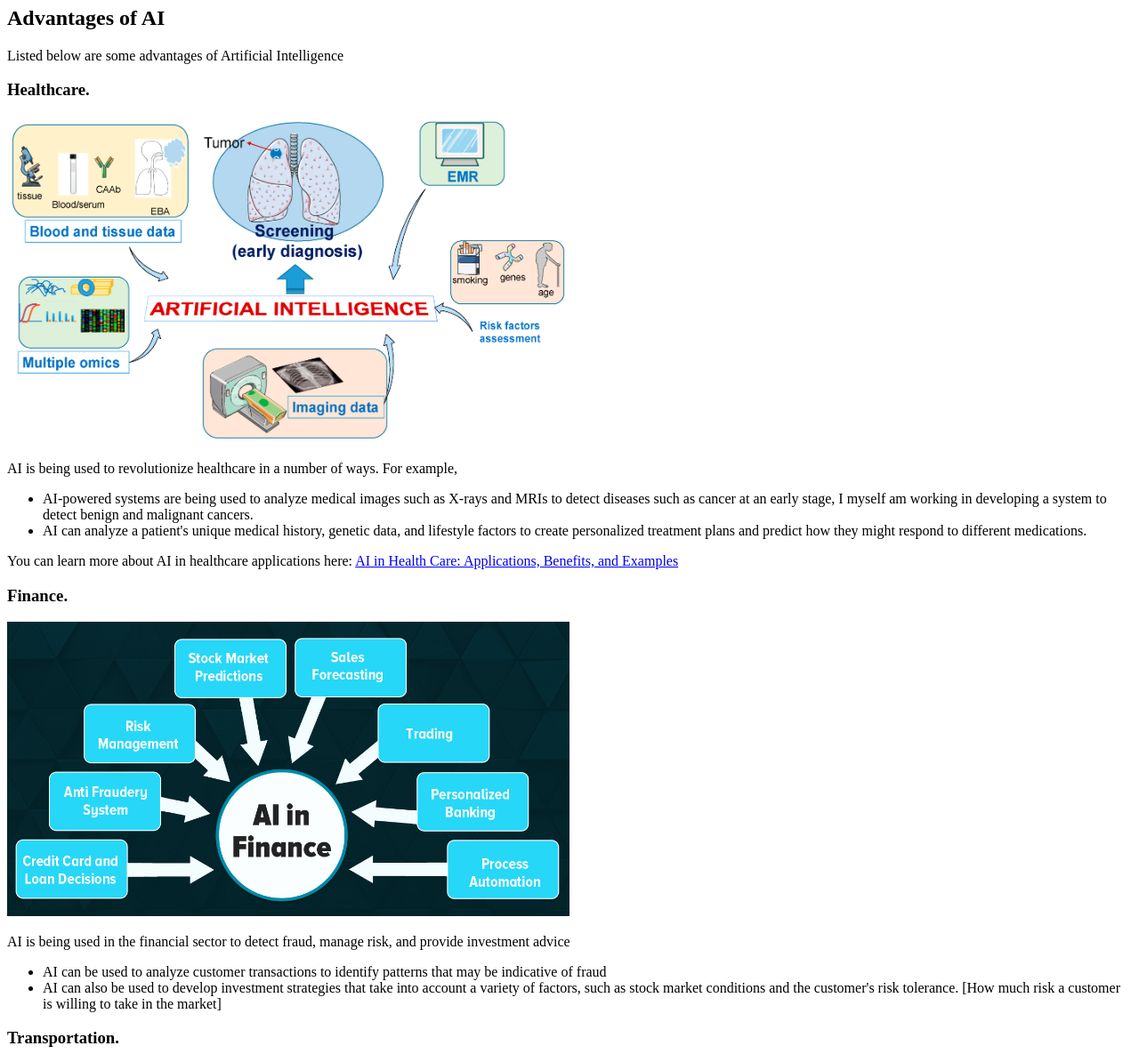
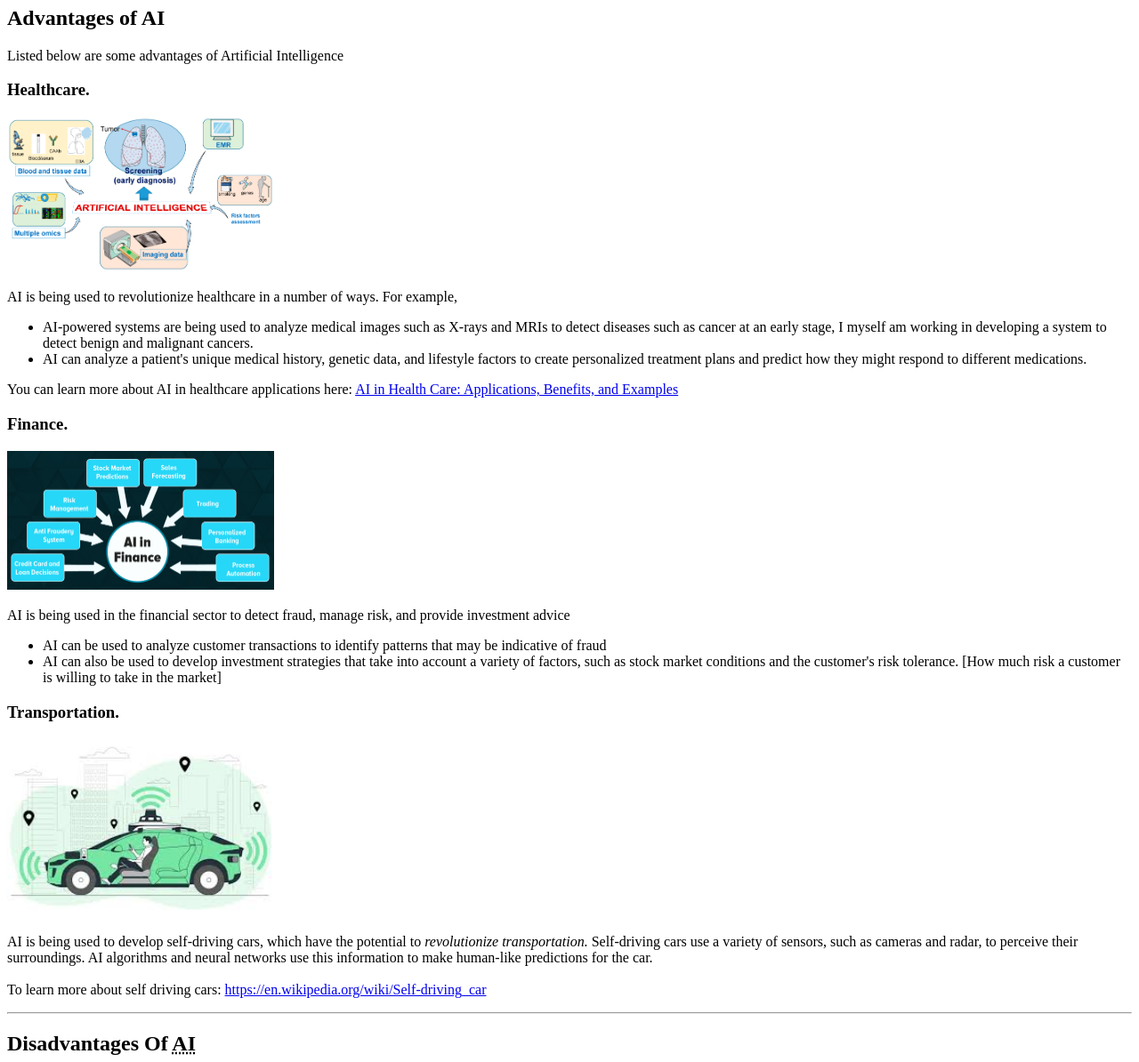
Before and after one commit to voyager2005/html5finalproject, a plain HTML site: page index.html in a window 1280 px wide. Shown: the part 340-1534 px from the top of the page at 89% size. Drawn offline with Linux system fonts and the light colour scheme.

Commit message:
Update index.html

```diff
--- a/index.html
+++ b/index.html
@@ -52,7 +52,7 @@
                     Healthcare.
                 </h3>
 
-                <img src="img/healthcare.png" alt="AI Cancer Detection" width="50%">
+                <img src="img/healthcare.png" alt="AI Cancer Detection" width="300">
 
                 <p>
                     AI is being used to revolutionize healthcare in a number of ways. For example,
@@ -88,7 +88,7 @@
                     Finance.
                 </h3>
 
-                <img src="img/finance.png" alt="AI in Financial Analysis" width="50%">
+                <img src="img/finance.png" alt="AI in Financial Analysis" width="300">
 
                 <p>
                     AI is being used in the financial sector to detect fraud, manage risk, and provide investment advice
@@ -111,7 +111,7 @@
                     Transportation.
                 </h3>
 
-                <img src="img/transportation.png" alt="Self Driving Car" width="50%">
+                <img src="img/transportation.png" alt="Self Driving Car" width="300">
 
                 <p>
                     AI is being used to develop self-driving cars, which have the potential to <em>revolutionize
```
